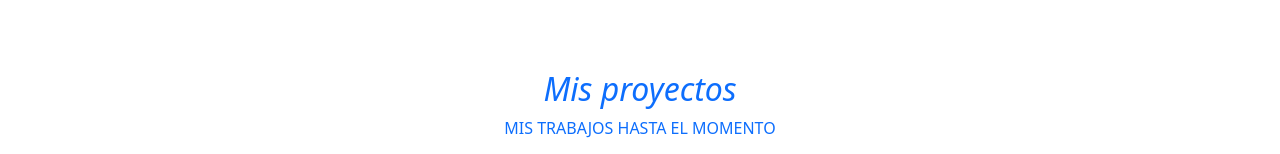
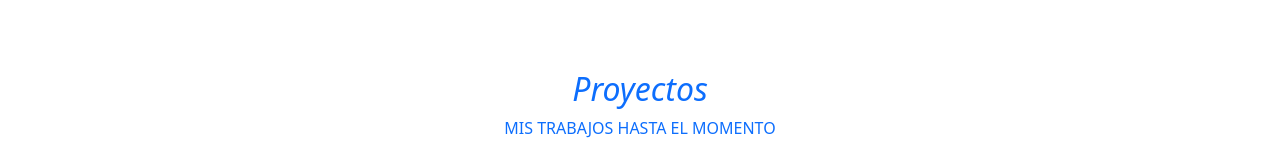
Before and after one commit to jeici21/portfolio, a React (Vite) app: page / in a window 1280 px wide. Shown: the part 2048-2202 px from the top of the page. Built offline with nearby package versions, Linux system fonts and the light colour scheme; grey boxes are pictures that could not be loaded.

Commit message:
correcciones menores

```diff
--- a/src/components/Proyectos.tsx
+++ b/src/components/Proyectos.tsx
@@ -21,7 +21,7 @@ const Proyectos = () => {
 
     return (
         <div id="proyectos" className="container text-center pt-5">
-            <h2 className="fst-italic text-primary">Mis proyectos</h2>
+            <h2 className="fst-italic text-primary">Proyectos</h2>
             <p className="text-primary">MIS TRABAJOS HASTA EL MOMENTO</p>
             <div className="row row-cols-3">
                 {proyectos.map((proyecto, index) => (
```
